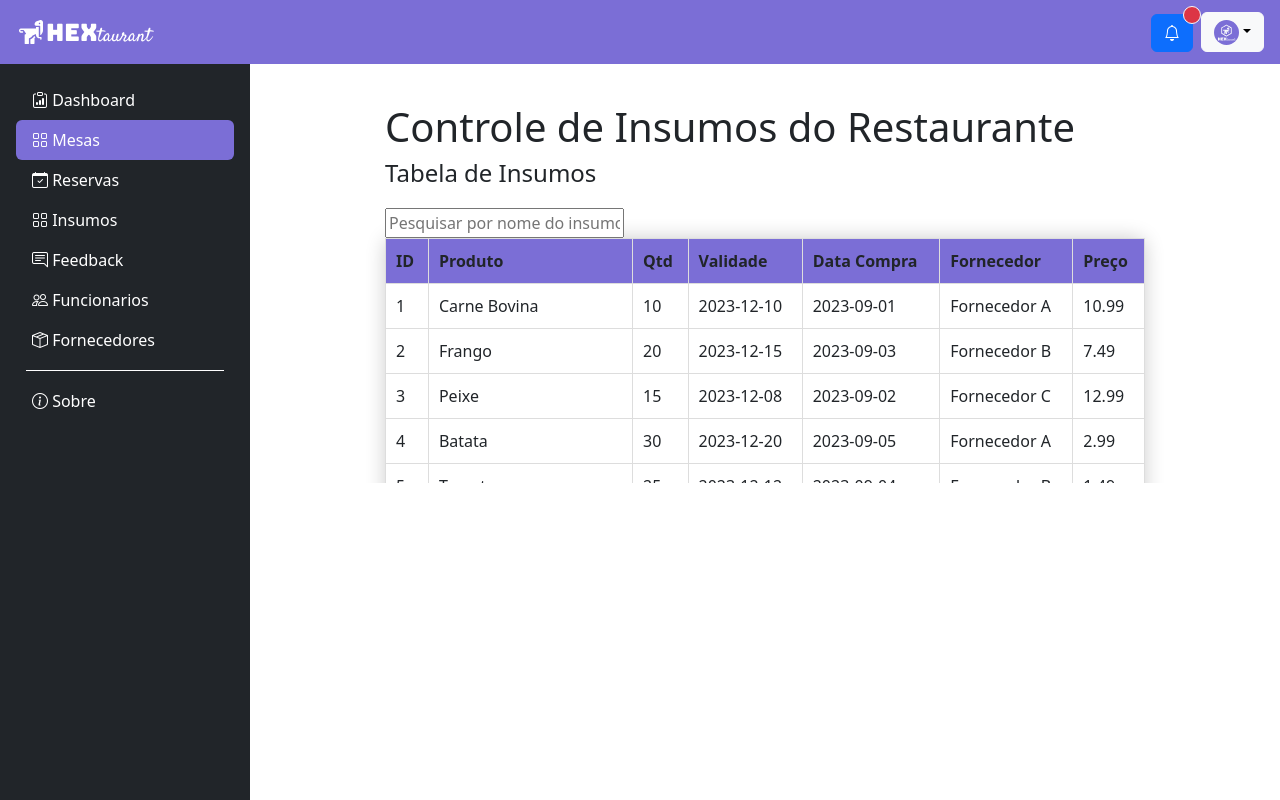
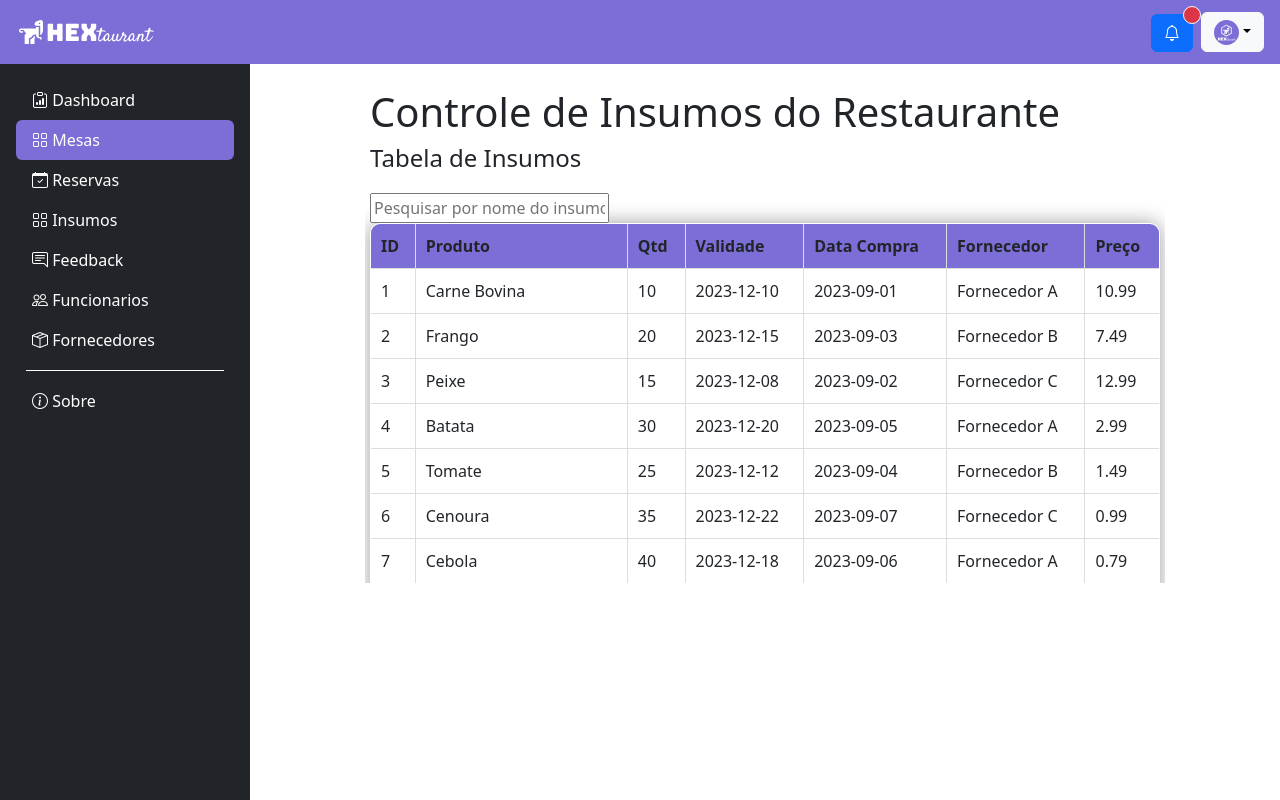
Before and after one commit to GroupHextech/api5-frontend, a Vue app: page /insumos in a window 1280 px wide. Built offline with nearby package versions, Linux system fonts and the light colour scheme; no server answers.

Commit message:
Modificacao da tabelainsumos

```diff
--- a/src/components/Insumos.vue
+++ b/src/components/Insumos.vue
@@ -22,9 +22,9 @@ export default {
 .container {
   max-width: 800px;
   margin: 0 auto;
-  padding: 20px;
+  padding: 5px;
   /* Defina a altura máxima para a área de rolagem */
-  max-height: 400px;
+  max-height: 500px;
   /* Adicione overflow-y para criar uma área de rolagem vertical */
   overflow-y: auto;
 }
--- a/src/components/InsumosTable.vue
+++ b/src/components/InsumosTable.vue
@@ -112,8 +112,10 @@ table {
   width: 100%;
   border-collapse: collapse;
   margin-bottom: 20px;
-  border-radius: 10px;
-  box-shadow: 0 0 20px rgba(0, 0, 0, 0.2); /* Sombra de 10px de desfoque em todas as direções */
+  border: 1px solid #ddd;
+  border-radius: 10px; /* Raio do arredondamento das bordas da tabela */
+  overflow: hidden; /* Para garantir que as bordas arredondadas sejam visíveis */
+  box-shadow: 0 0 20px rgba(0, 0, 0, 0.384);
 }
 
 table th,
@@ -121,11 +123,10 @@ table td {
   padding: 10px;
   border: 1px solid #ddd;
   text-align: left;
-
 }
 
 table th {
-  background-color: #7b6ed6;
+  background-color:var(--roxohex);
   font-weight: bold;
 }
 
```
